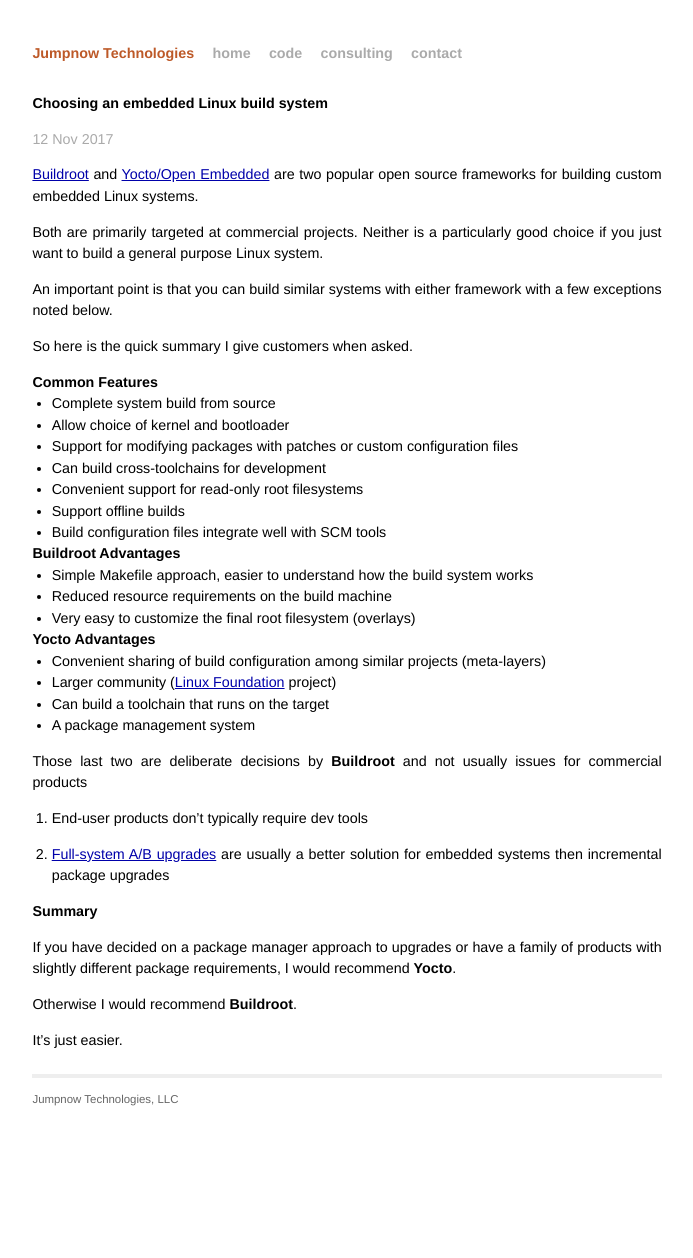
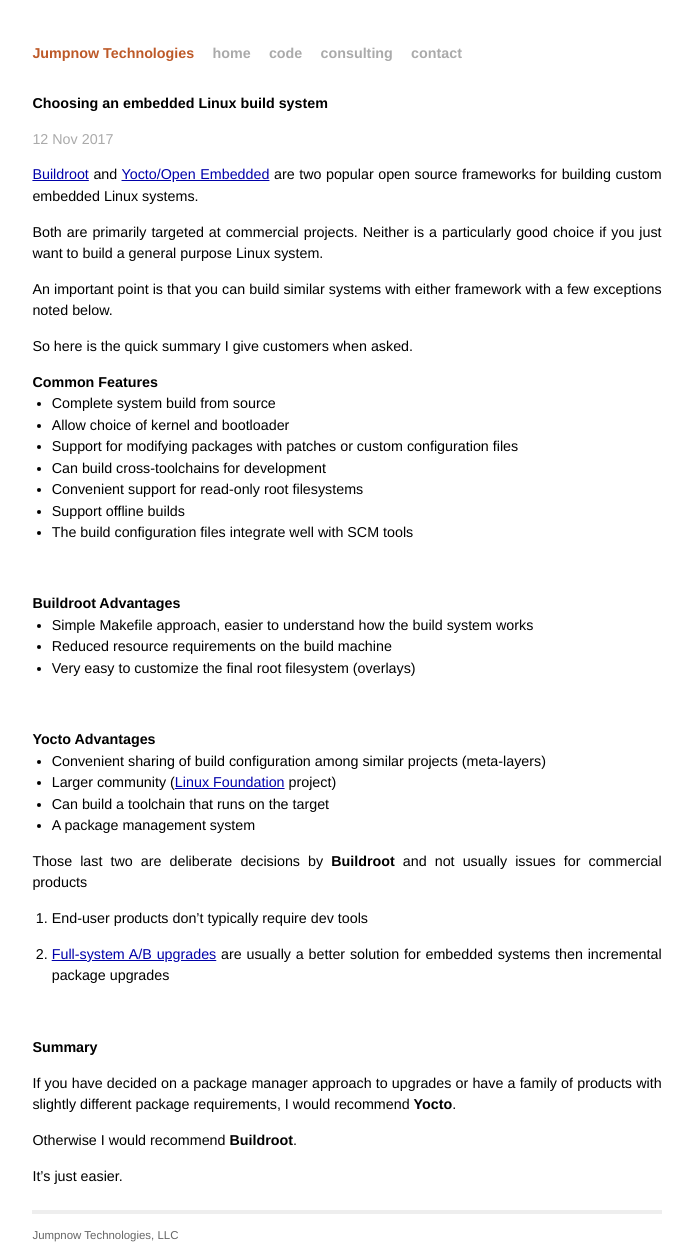
Before and after one commit to jumpnow/jumpnowtek-site, a Jekyll site: the page built from _posts/2017-11-12-Choosing-an-embedded-linux-build-system.md, in a window 1280 px wide. Shown: the whole page, without its empty margins (293-986 px from the left). Built offline with Jekyll 4.4.1, drawn with Linux system fonts in a browser that asks for light colours; before the commit the page ends 1122 px from its top, so only the background shows below that.

Commit message:
Add some spacing

```diff
--- a/_posts/2017-11-12-Choosing-an-embedded-linux-build-system.md
+++ b/_posts/2017-11-12-Choosing-an-embedded-linux-build-system.md
@@ -22,13 +22,17 @@
 * Can build cross-toolchains for development
 * Convenient support for read-only root filesystems
 * Support offline builds
-* Build configuration files integrate well with SCM tools
+* The build configuration files integrate well with SCM tools
+
+<br />
 
 #### Buildroot Advantages
 
 * Simple Makefile approach, easier to understand how the build system works
 * Reduced resource requirements on the build machine
 * Very easy to customize the final root filesystem (overlays)
+
+<br />
 
 #### Yocto Advantages
 
@@ -43,6 +47,8 @@
 
 2. [Full-system A/B upgrades][AB-upgrades] are usually a better solution for embedded systems then incremental package upgrades
 
+<br />
+
 #### Summary
 
 If you have decided on a package manager approach to upgrades or have a family of products with slightly different package requirements, I would recommend **Yocto**.
```
